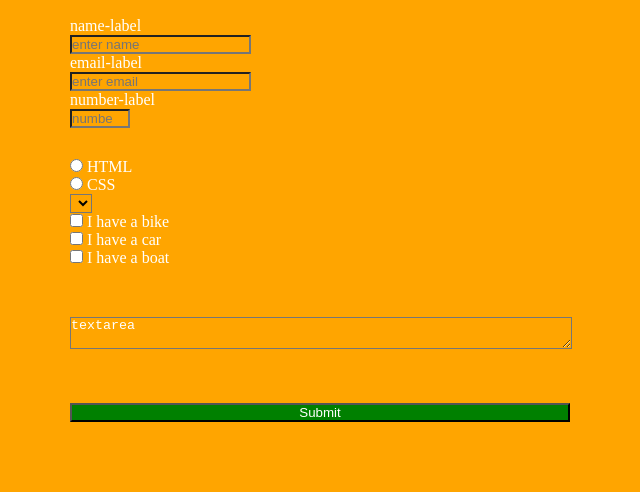
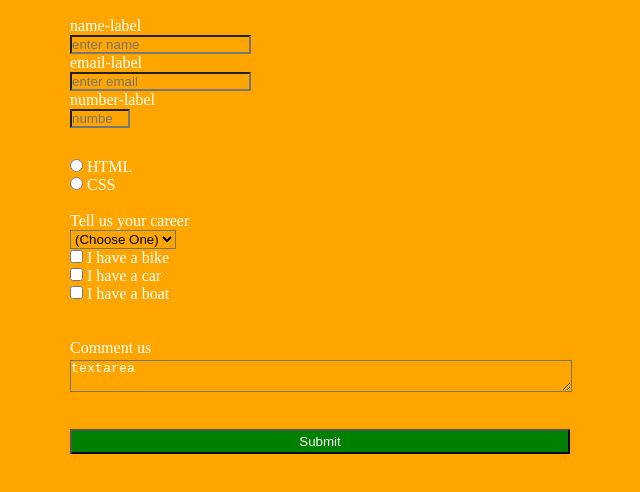
Before and after one commit to Lul-Abdifan/Microverse-trial1, a plain HTML site: page index.html in a window 1280 px wide. Shown: the part 88-580 px from the top of the page, without its empty margins (320-960 px from the left). Drawn offline with Linux system fonts and the light colour scheme.

Commit message:
I added dropdown and do some css

```diff
--- a/css/style.css
+++ b/css/style.css
@@ -19,7 +19,7 @@ margin:20px auto;
 .input,
 textarea
 {
-    margin:50px auto;
+  margin:3px auto;
     width:100%;
       color:white;
 }
@@ -29,6 +29,8 @@ textarea
 }
 .div-Button
 {
+    height:25px;
+    margin-top:30px;
     width:100%;
     color:white;
     background-color:green;
--- a/index.html
+++ b/index.html
@@ -43,11 +43,14 @@
         <input type="radio" id="html" name="fav_language" value="HTML">
         <label for="html">HTML</label><br>
         <input type="radio" id="css" name="fav_language" value="CSS">
-        <label for="css">CSS</label><br>
-
+        <label for="css">CSS</label><br><br>
+       <label for>Tell us your career</label><br>
         <select name="" id="dropdown">
-          <option value="a"></option>
-          <option value="b"></option>
+          <option value="a">(Choose One)</option>
+          <option value="b">Engineer</option>
+          <option value="c">Programmer</option>
+          <option value="d">Doctor</option>
+          <option value="e">Teacher</option>
 
         </select>
 
@@ -59,7 +62,8 @@
           <input type="checkbox" id="vehicle3" name="vehicle3" value="Boat">
           <label for="vehicle3"> I have a boat</label><br>
         </div>
-      </div>
+      </div><br><br>
+      <label for="comment-box">Comment us</label>
         <textarea>textarea</textarea>
         <div class="footer">
   <input type="submit" class="div-Button" value="Submit">
```
